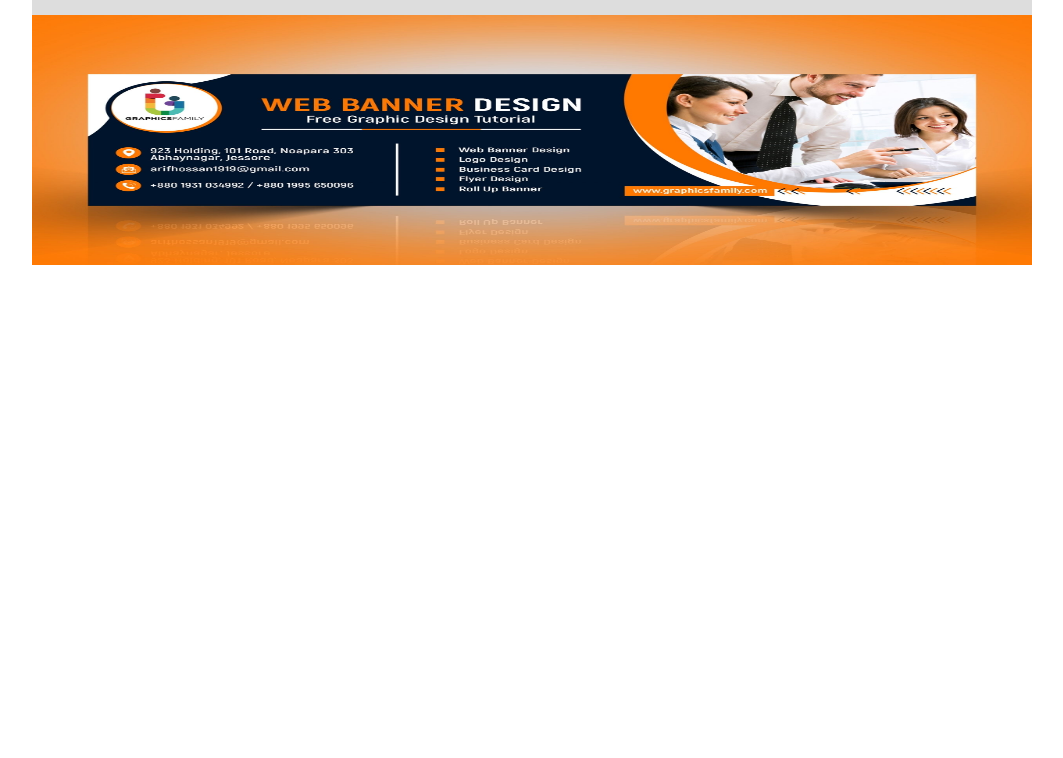
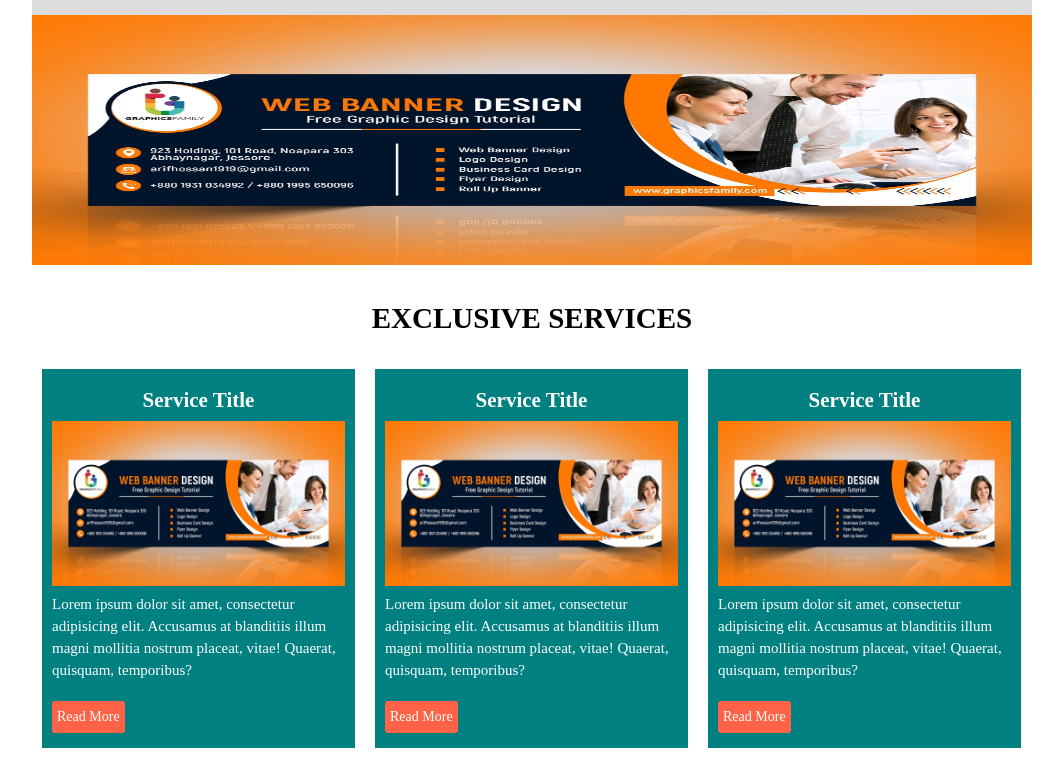
Before and after one commit to Joynal279/SimpleProject, a website built with Parcel: page index.html in a window 1280 px wide. Shown: the part 102-860 px from the top of the page, without its empty margins (108-1171 px from the left). Before the commit the page ends 800 px from the top, so only its background shows below. Built offline with nearby package versions, Linux system fonts and the light colour scheme.

Commit message:
services design code added

```diff
--- a/css/main.css
+++ b/css/main.css
@@ -15,6 +15,10 @@
 }
 ul{
   list-style: none;
+}
+
+.btn{
+
 }
 
 .area {
@@ -85,5 +89,55 @@
 
 /*services design start here*/
 
+.services{}
+.title{}
+.title h4 {
+  padding: 30px;
+  font-size: 29px;
+  text-transform: uppercase;
+  text-align: center;
+  margin-top: 5px;
+}.service{}
+.single-service {
+  background-color: teal;
+  width: 313px;
+  float: left;
+  margin: 10px;
+  padding: 10px;
+  text-align: center;
+  color: white;
+}
+.single-service h4 {
+  text-transform: capitalize;
+  padding: 10px;
+  font-size: 21px;
+  text-align: center;
+}
+.single-service img{
+  max-height: 100%;
+  max-width: 100%;
+  width: auto;    /* These two are added only for clarity, */
+  height: auto;
+}
+.single-service p {
+  text-align: left;
+  font-size: 15px;
+}
+.single-service a{
+  text-decoration: none;
+  background-color: tomato;
+  display: inline-block;
+  padding: 5px;
+  margin: 20px 5px 5px 0px;
+  color: white;
+  text-transform: capitalize;
+  border-radius: 3px;
+  font-size: 14px;
+  float: left;
+  cursor: pointer;
+}
+.single-service a:hover{
+  background-color: black;
+}
 
 /*services design end here*/
--- a/index.html
+++ b/index.html
@@ -53,6 +53,32 @@
 
 <!--    services start here-->
 
+    <div class="services">
+      <div class="title">
+        <h4>exclusive services</h4>
+      </div>
+      <div class="service fix">
+        <div class="single-service">
+          <h4>service title</h4>
+          <img src="img/banner.jpg" alt="service 1">
+          <p>Lorem ipsum dolor sit amet, consectetur adipisicing elit. Accusamus at blanditiis illum magni mollitia nostrum placeat, vitae! Quaerat, quisquam, temporibus?</p>
+          <a href="" class="btn">read more</a>
+        </div>
+        <div class="single-service fix">
+          <h4>service title</h4>
+          <img src="img/banner.jpg" alt="service 2">
+          <p>Lorem ipsum dolor sit amet, consectetur adipisicing elit. Accusamus at blanditiis illum magni mollitia nostrum placeat, vitae! Quaerat, quisquam, temporibus?</p>
+          <a href="" class="btn">read more</a>
+        </div>
+        <div class="single-service">
+          <h4>service title</h4>
+          <img src="img/banner.jpg" alt="service 3">
+          <p>Lorem ipsum dolor sit amet, consectetur adipisicing elit. Accusamus at blanditiis illum magni mollitia nostrum placeat, vitae! Quaerat, quisquam, temporibus?</p>
+          <a href="" class="btn">read more</a>
+        </div>
+      </div>
+    </div>
+
 <!--    services end here-->
   </div>
 
```
